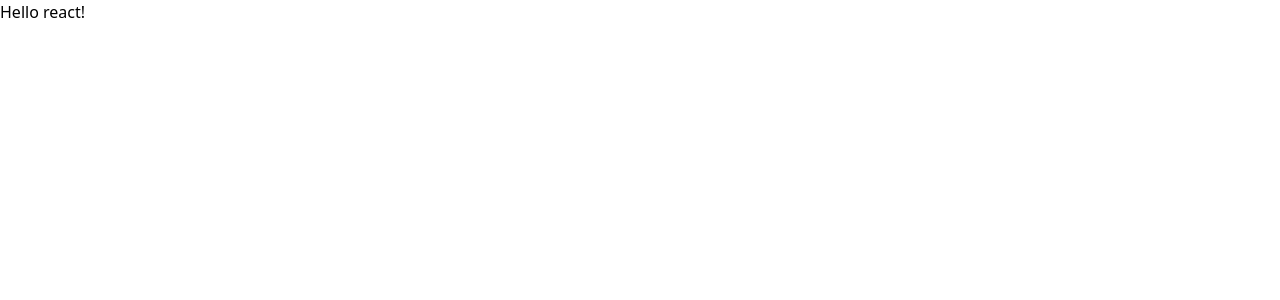
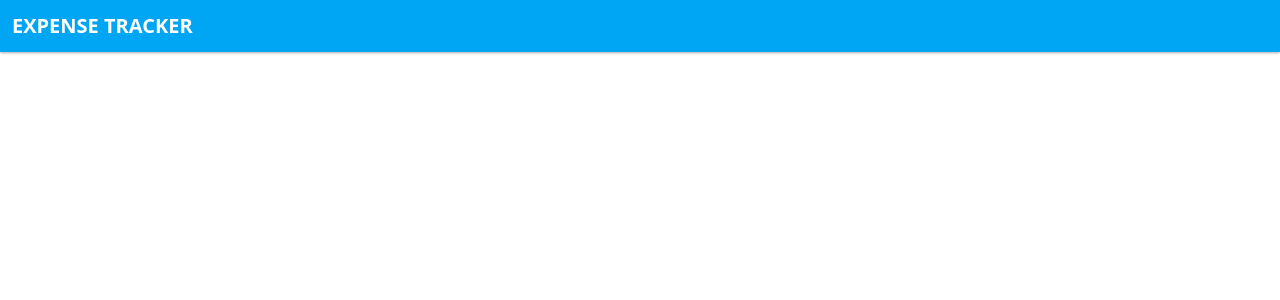
Before and after one commit to mwildan-hafidz/react-expense-tracker, a React (Vite) app: page / in a window 1280 px wide. Shown: the top 300 px of the page. Built offline with nearby package versions, Linux system fonts and the light colour scheme.

Commit message:
feat: add navbar

```diff
--- a/src/App.jsx
+++ b/src/App.jsx
@@ -1,3 +1,7 @@
+import Navbar from "./Navbar.jsx";
+
 export default function App() {
-  return <h1>Hello react!</h1>;
+  return (
+    <Navbar />
+  );
 }
--- /dev/null
+++ b/src/Navbar.jsx
@@ -0,0 +1,7 @@
+export default function Navbar() {
+  return (
+    <div className="bg-sky-500 p-3 text-white shadow/25">
+      <h1 className="font-bold text-xl">EXPENSE TRACKER</h1>
+    </div>
+  );
+}
```
